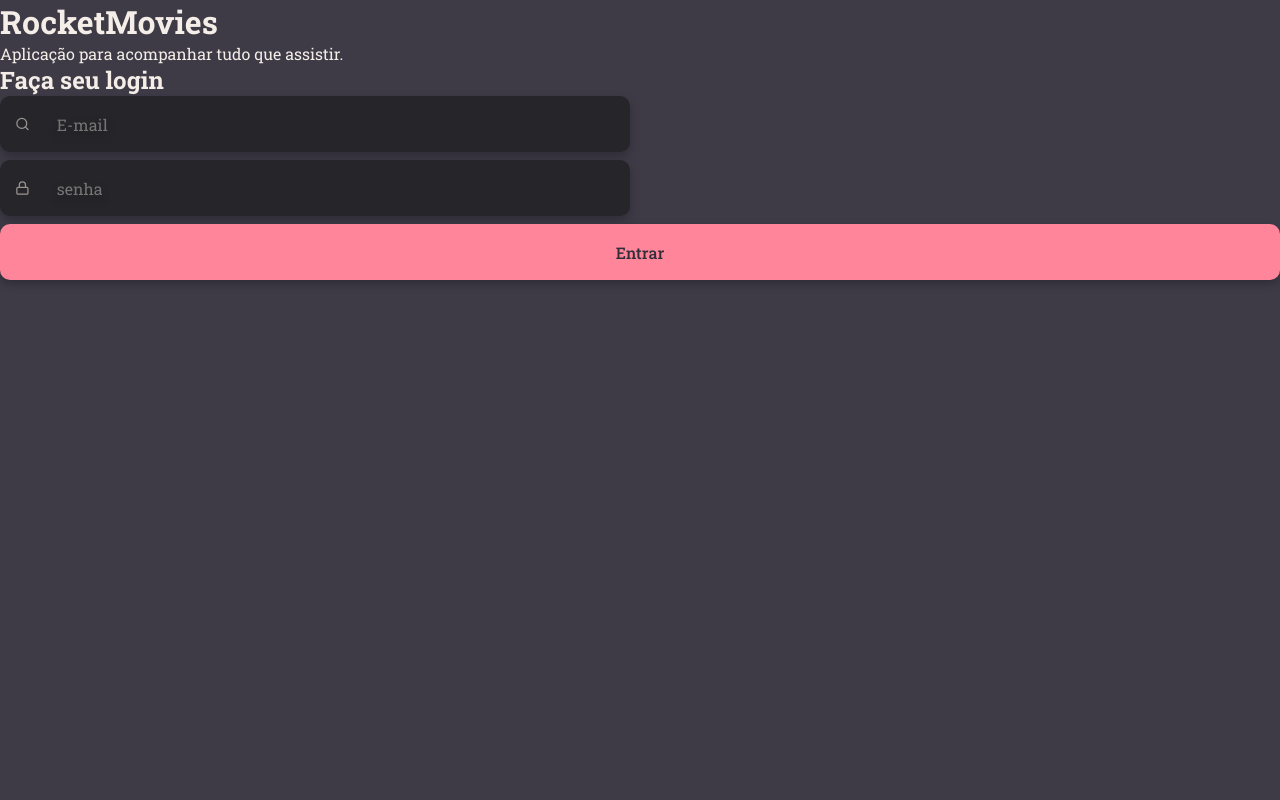
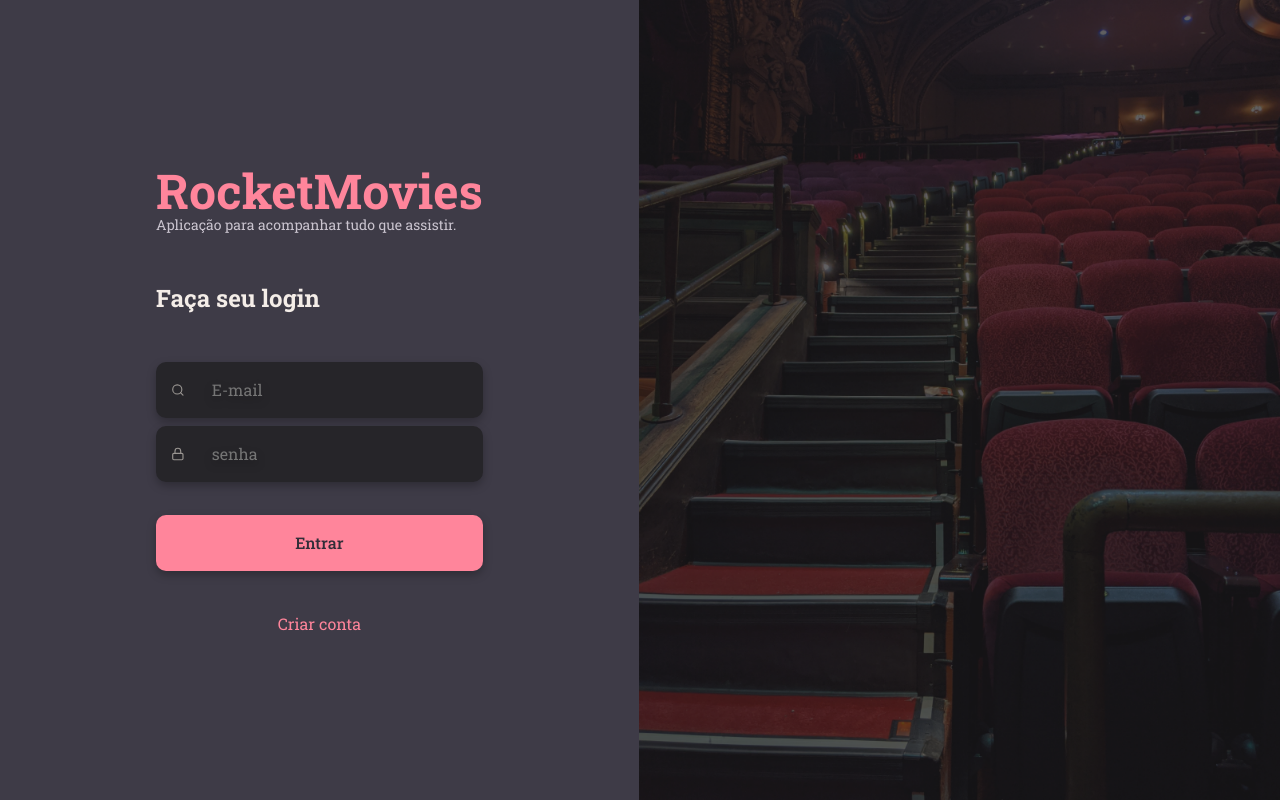
Before and after one commit to lucasdonay/explorer-rocketseat, a React (Vite) app in the folder stage-08-react/reactmovies/: page /logar in a window 1280 px wide. Built offline with nearby package versions, Linux system fonts and the light colour scheme.

Commit message:
continuacao day 04

```diff
--- a/stage-08-react/reactmovies/src/pages/SignIn/index.jsx
+++ b/stage-08-react/reactmovies/src/pages/SignIn/index.jsx
@@ -1,7 +1,8 @@
-import { Container, Form } from './styles';
+import { Container, Form, Background } from './styles';
 import { Input } from '../../components/Input';
 import { FiSearch, FiLock } from 'react-icons/fi';
-import {Button} from '../../components/Button'
+import { Button} from '../../components/Button'
+import { Link } from 'react-router-dom';
 
 export function SignIn() {
   return (
@@ -17,7 +18,12 @@ export function SignIn() {
 
 
         <Button title="Entrar"/>
+
+        <Link to='/criar'>Criar conta</Link>
       </Form>
+
+    <Background/>
+
     </Container>
   );
 }
--- a/stage-08-react/reactmovies/src/pages/SignIn/styles.js
+++ b/stage-08-react/reactmovies/src/pages/SignIn/styles.js
@@ -1,10 +1,57 @@
 import styled from 'styled-components';
+import backgroundImage from '../../assets/teste.png';
 
 export const Container = styled.div`
-  width: 100%;
   height: 100vh;
+  display: flex;
+  align-items: stretch;
 `;
 
 export const Form = styled.form`
   /* background-color: red; */
+  display: flex;
+  align-items: left;
+  justify-content: center;
+  flex-direction: column;
+  padding: 0 15.6rem;
+
+  h1 {
+    font-style: normal;
+    font-weight: 700;
+    line-height: 48px;
+    font-size: 48px;
+    color: ${({ theme }) => theme.COLORS.PRIMARY};
+  }
+
+  > p {
+    font-style: normal;
+    font-weight: 400;
+    font-size: 14px;
+    color: ${({ theme }) => theme.COLORS.GRAY_200};
+    margin-bottom: 48px;
+  }
+
+  h2 {
+    margin-bottom: 48px;
+  }
+
+  > button {
+    margin-top: 25px;
+  }
+
+  a {
+    font-style: normal;
+    font-weight: 400;
+    font-size: 16px;
+    line-height: 21px;
+    text-align: center;
+    color: ${({ theme }) => theme.COLORS.PRIMARY};
+    margin-top: 42px;
+  }
 `;
+
+export const Background = styled.div`
+  background: url(${backgroundImage}) no-repeat center center;
+  flex: 1;
+  background-size: cover;
+`;
--- a/stage-08-react/reactmovies/src/pages/SingUp/index.jsx
+++ b/stage-08-react/reactmovies/src/pages/SingUp/index.jsx
@@ -1,5 +1,32 @@
+import { Container, Form, Background } from './styles';
+import { Input } from '../../components/Input';
+import { FiSearch, FiLock, FiPower } from 'react-icons/fi';
+import {Button} from '../../components/Button'
+import { Link } from 'react-router-dom';
 export function SingUp() {
   return (
-    <div>SignUp</div>
-  )
+    <Container>
+
+      <Background/>
+
+      <Form>
+        <h1>RocketMovies</h1>
+        <p>Aplicação para acompanhar tudo que assistir.</p>
+
+        <h2>Crie sua conta</h2>
+
+        <Input icon={FiPower} placeholder="Nome" type="text" />
+        <Input icon={FiSearch} placeholder="E-mail" type="text" />
+        <Input icon={FiLock} placeholder="Senha" type="password" />
+
+
+        <Button title="Cadastrar"/>
+
+        <Link to='/logar'>Voltar para login</Link>
+      </Form>
+
+
+
+    </Container>
+  );
 }
--- a/stage-08-react/reactmovies/src/pages/SingUp/styles.js
+++ b/stage-08-react/reactmovies/src/pages/SingUp/styles.js
@@ -0,0 +1,57 @@
+import styled from 'styled-components';
+import backgroundImage from '../../assets/teste.png';
+
+export const Container = styled.div`
+  height: 100vh;
+  display: flex;
+  align-items: stretch;
+`;
+
+export const Form = styled.form`
+  /* background-color: red; */
+  display: flex;
+  align-items: left;
+  justify-content: center;
+  flex-direction: column;
+  padding: 0 15.6rem;
+
+  h1 {
+    font-style: normal;
+    font-weight: 700;
+    line-height: 48px;
+    font-size: 48px;
+    color: ${({ theme }) => theme.COLORS.PRIMARY};
+  }
+
+  > p {
+    font-style: normal;
+    font-weight: 400;
+    font-size: 14px;
+    color: ${({ theme }) => theme.COLORS.GRAY_200};
+    margin-bottom: 48px;
+  }
+
+  h2 {
+    margin-bottom: 48px;
+  }
+
+  > button {
+    margin-top: 25px;
+  }
+
+  a {
+    font-style: normal;
+    font-weight: 400;
+    font-size: 16px;
+    line-height: 21px;
+    text-align: center;
+    color: ${({ theme }) => theme.COLORS.PRIMARY};
+    margin-top: 42px;
+  }
+`;
+
+export const Background = styled.div`
+  background: url(${backgroundImage}) no-repeat center center;
+  flex: 1;
+  background-size: cover;
+`;
--- a/stage-08-react/reactmovies/src/styles/theme.js
+++ b/stage-08-react/reactmovies/src/styles/theme.js
@@ -9,6 +9,7 @@ export default {
     SECOND: '#FF859B',
 
     GRAY_100: '#999591',
+    GRAY_200: '#CAC4CF',
     GRAY_300: '#312E38',
 
     RED: '#FF002E',
```
Also changed, not shown: stage-08-react/reactmovies/src/assets/teste.png (added).
